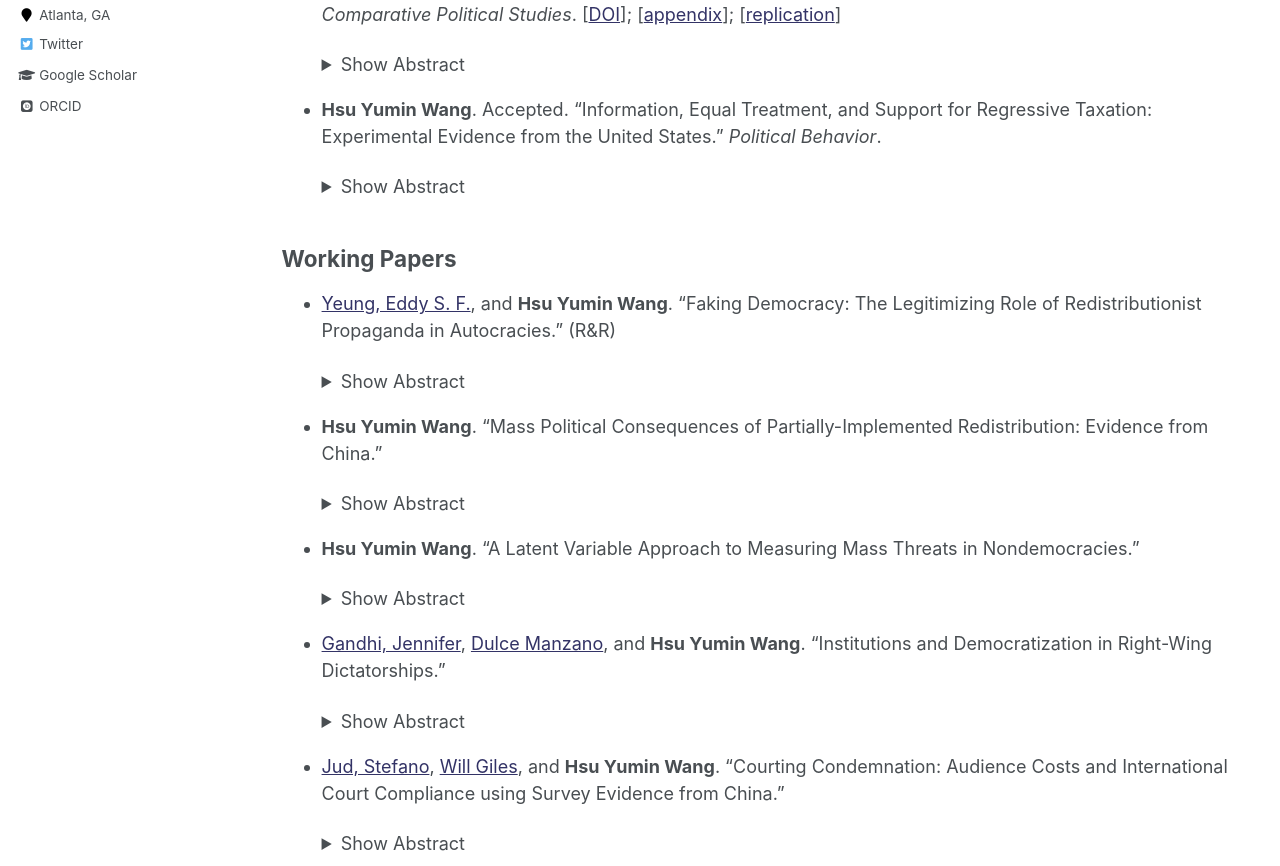
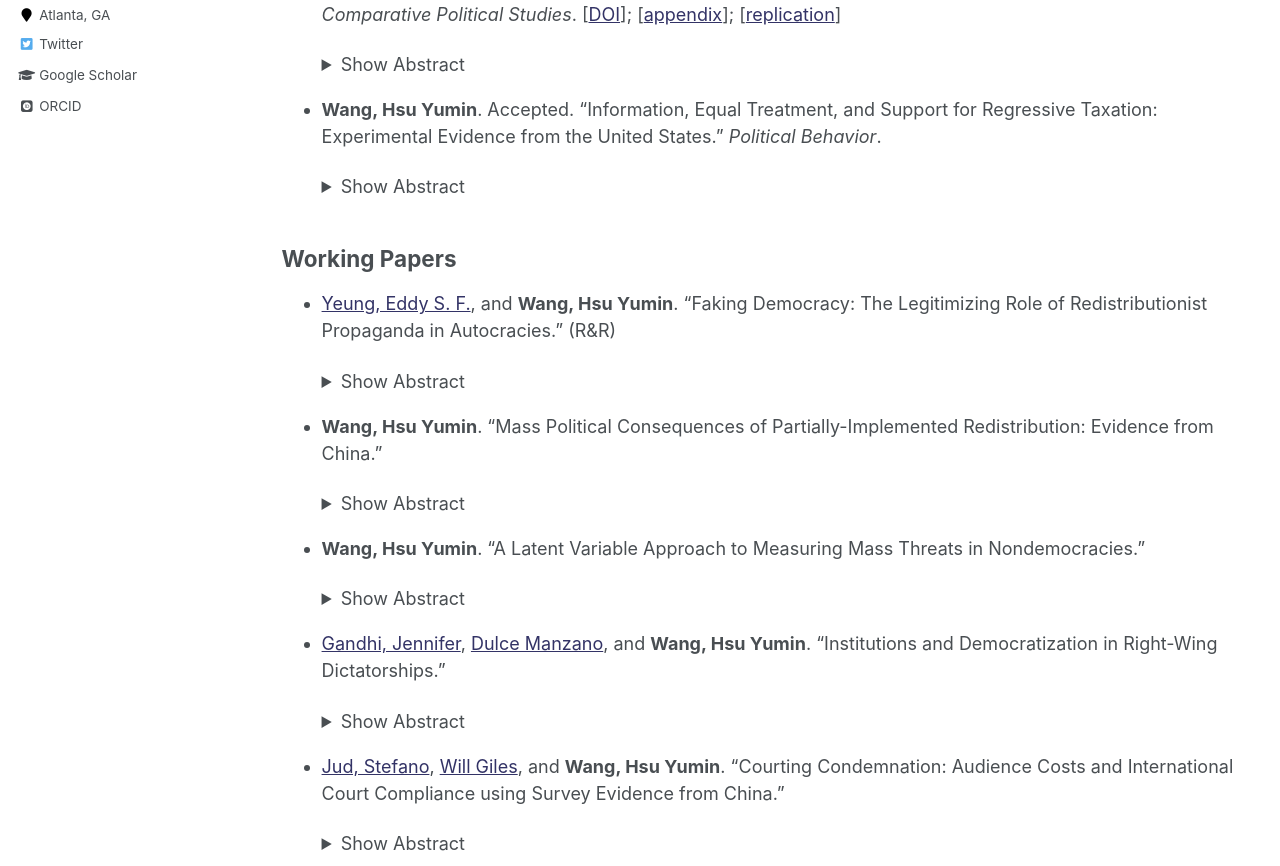
Before and after one commit to hsuyumin/hsuyumin.github.io, a Jekyll site: the page built from _pages/publications.md, in a window 1280 px wide and 1400 px high. Shown: the part 385-1251 px from the top of the window. Built offline with Jekyll 4.4.1, drawn with Linux system fonts in a browser that asks for light colours; some web fonts are replaced.

```diff
--- a/_pages/publications.md
+++ b/_pages/publications.md
@@ -30,7 +30,7 @@ redirect_from:
     </details>
 
 
-* **Hsu Yumin Wang**. Accepted. "Information, Equal Treatment, and Support for Regressive Taxation: Experimental Evidence from the United States." _Political Behavior_.
+* **Wang, Hsu Yumin**. Accepted. "Information, Equal Treatment, and Support for Regressive Taxation: Experimental Evidence from the United States." _Political Behavior_.
 
     <details>
       <summary>Show Abstract</summary>
@@ -41,7 +41,7 @@ redirect_from:
 
 ## Working Papers
 
-* [Yeung, Eddy S. F.](https://eddy-yeung.github.io/), and **Hsu Yumin Wang**. "Faking Democracy: The Legitimizing Role of Redistributionist Propaganda in Autocracies." (R&R)
+* [Yeung, Eddy S. F.](https://eddy-yeung.github.io/), and **Wang, Hsu Yumin**. "Faking Democracy: The Legitimizing Role of Redistributionist Propaganda in Autocracies." (R&R)
 
     <details>
       <summary>Show Abstract</summary>
@@ -50,7 +50,7 @@ redirect_from:
     </details>
 
 
-* **Hsu Yumin Wang**. "Mass Political Consequences of Partially-Implemented Redistribution: Evidence from China."
+* **Wang, Hsu Yumin**. "Mass Political Consequences of Partially-Implemented Redistribution: Evidence from China."
 
     <details>
       <summary>Show Abstract</summary>
@@ -60,7 +60,7 @@ redirect_from:
     </details>
 
 
-* **Hsu Yumin Wang**. "A Latent Variable Approach to Measuring Mass Threats in Nondemocracies."
+* **Wang, Hsu Yumin**. "A Latent Variable Approach to Measuring Mass Threats in Nondemocracies."
 
     <details>
       <summary>Show Abstract</summary>
@@ -70,7 +70,7 @@ redirect_from:
 
 
 
-* [Gandhi, Jennifer](https://www.jennifergandhi.com/), [Dulce Manzano](http://webs.ucm.es/info/socio6ed/main/Fichas%20personal/DulceManzano/DulceManzano.htm), and **Hsu Yumin Wang**. "Institutions and Democratization in Right-Wing Dictatorships."
+* [Gandhi, Jennifer](https://www.jennifergandhi.com/), [Dulce Manzano](http://webs.ucm.es/info/socio6ed/main/Fichas%20personal/DulceManzano/DulceManzano.htm), and **Wang, Hsu Yumin**. "Institutions and Democratization in Right-Wing Dictatorships."
 
     <details>
       <summary>Show Abstract</summary>
@@ -80,7 +80,7 @@ redirect_from:
 
 
 
-* [Jud, Stefano](http://stefanojud.com/), [Will Giles](https://www.linkedin.com/in/will-giles-83a51362), and **Hsu Yumin Wang**. "Courting Condemnation: Audience Costs and International Court Compliance using Survey Evidence from China."
+* [Jud, Stefano](http://stefanojud.com/), [Will Giles](https://www.linkedin.com/in/will-giles-83a51362), and **Wang, Hsu Yumin**. "Courting Condemnation: Audience Costs and International Court Compliance using Survey Evidence from China."
 
     <details>
       <summary>Show Abstract</summary>
```
